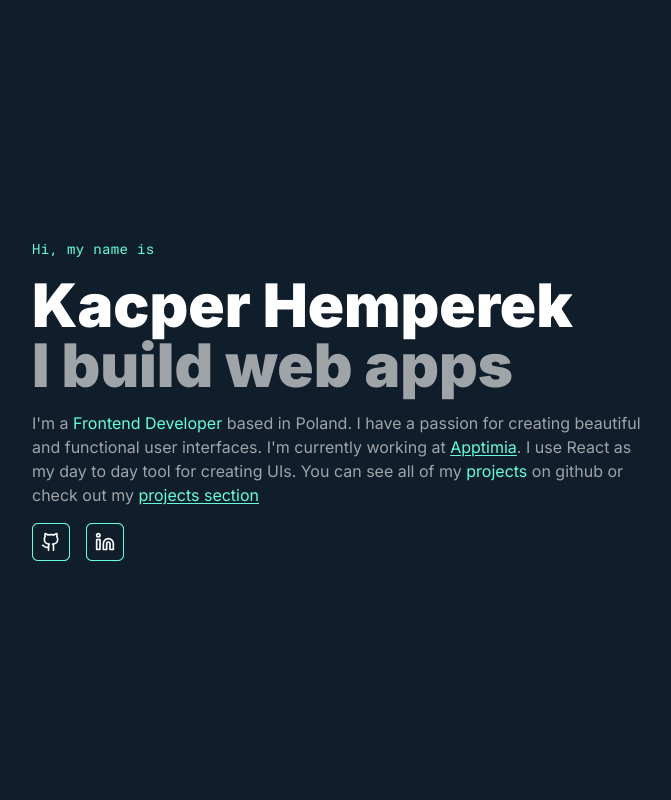
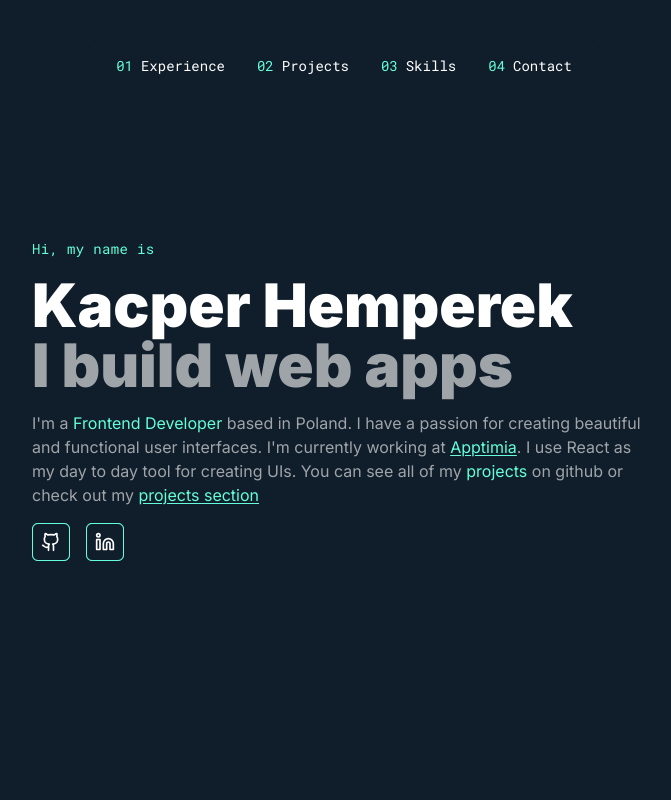
Before and after one commit to KacperHemperek/portfolio, a Next.js app: page / in a window 1280 px wide. Shown: the top 800 px of the page, without its empty margins (296-967 px from the left). Built offline with nearby package versions, Linux system fonts and the light colour scheme.

Commit message:
feat: add desktop navigation

```diff
--- a/src/app/layout.tsx
+++ b/src/app/layout.tsx
@@ -1,7 +1,7 @@
 import type { Metadata } from 'next';
 import { Inter, Roboto_Mono } from 'next/font/google';
 import './globals.css';
-import MobileNavbar from '~/components/navbar';
+import { Navbar } from '~/components/navbar';
 
 const inter = Inter({ subsets: ['latin'] });
 
@@ -26,7 +26,7 @@ export default function RootLayout({
   return (
     <html lang='en' className='scroll-smooth bg-background text-white'>
       <body className={`${inter.className} ${roboto.variable}`}>
-        <MobileNavbar />
+        <Navbar />
         {children}
       </body>
     </html>
--- a/src/components/navbar.tsx
+++ b/src/components/navbar.tsx
@@ -6,17 +6,19 @@ import { cn } from '~/utils/cn';
 import Link from 'next/link';
 import { links } from '~/content/nav-links';
 
-export default function MobileNavbar() {
+function useNavigationMenu() {
   const [isMenuOpen, setIsMenuOpen] = useState(false);
-  const [scrollOffset, setScrollOffset] = useState(0);
+  const [prevScrollY, setPrevScrollY] = useState(0);
 
   useEffect(() => {
     if (!isMenuOpen) document.body.style.overflow = 'auto';
     else document.body.style.overflow = 'hidden';
+  }, [isMenuOpen]);
 
-    function handleScroll(e: Event) {
-      const topScroll = window.scrollY;
-      setScrollOffset(topScroll);
+  useEffect(() => {
+    function handleScroll() {
+      const currentScrollY = window.scrollY;
+      setPrevScrollY(currentScrollY);
     }
 
     window.addEventListener('scroll', handleScroll);
@@ -24,7 +26,116 @@ export default function MobileNavbar() {
     return () => {
       window.removeEventListener('scroll', handleScroll);
     };
-  }, [isMenuOpen]);
+  }, []);
+
+  return {
+    isMenuOpen,
+    setIsMenuOpen,
+    scrollOffset: prevScrollY,
+  };
+}
+
+function useScrollDirection(offset: number = 5) {
+  const [scrollDirection, setScrollDirection] = useState<'up' | 'down'>('up');
+
+  useEffect(() => {
+    let lastScrollY = window.scrollY;
+
+    const updateScrollDirection = () => {
+      const scrollY = window.scrollY;
+      const direction = scrollY > lastScrollY ? 'down' : 'up';
+      if (
+        direction !== scrollDirection &&
+        (scrollY - lastScrollY > offset || scrollY - lastScrollY < -offset)
+      ) {
+        setScrollDirection(direction);
+      }
+      lastScrollY = scrollY > 0 ? scrollY : 0;
+    };
+    window.addEventListener('scroll', updateScrollDirection);
+    return () => {
+      window.removeEventListener('scroll', updateScrollDirection);
+    };
+  }, [scrollDirection, offset]);
+
+  return scrollDirection;
+}
+
+function DesktopNavbar() {
+  const { scrollOffset } = useNavigationMenu();
+  const scrollDirection = useScrollDirection();
+  const [hoveredIndex, setHoveredIndex] = useState(-1);
+  const showNavBackground = scrollOffset >= 100;
+
+  const linkTextVariants = {
+    hovered: {
+      color: 'rbg(var(--primary-color))',
+    },
+    unhovered: {
+      color: 'white',
+    },
+  };
+
+  const linkUnderlineVariants = {
+    hovered: {
+      width: '100%',
+    },
+    unhovered: {
+      width: 0,
+    },
+  };
+
+  return (
+    <div className='fixed top-8 z-50 hidden w-screen justify-center lg:flex'>
+      <motion.nav
+        className='flex gap-8 rounded-full px-8 py-6'
+        animate={{
+          backgroundColor: showNavBackground
+            ? 'rgba(var(--bg-muted-color))'
+            : 'rgba(var(--bg-color))',
+          boxShadow: showNavBackground ? '0 0 10px 0 rgba(0, 0, 0, 0.25)' : '',
+          y: scrollDirection === 'up' ? 0 : -200,
+        }}
+        transition={{
+          y: {
+            type: 'spring',
+            stiffness: 100,
+            damping: 10,
+            mass: 0.5,
+          },
+        }}
+      >
+        {links.map((link, index) => (
+          <Link
+            href={link.url}
+            key={`navbar__link__${link.url}__${link.label}`}
+          >
+            <motion.div
+              className='-mb-1 flex flex-col text-center font-roboto text-sm'
+              onHoverStart={() => setHoveredIndex(index)}
+              onHoverEnd={() => setHoveredIndex(-1)}
+              animate={hoveredIndex === index ? 'hovered' : 'unhovered'}
+            >
+              <div>
+                <span className='pr-2 text-primary'>{`0${index + 1}`}</span>
+                <motion.span variants={linkTextVariants}>
+                  {link.label}
+                </motion.span>
+              </div>
+              <motion.div
+                className='border-t-2 border-primary'
+                variants={linkUnderlineVariants}
+              />
+            </motion.div>
+          </Link>
+        ))}
+      </motion.nav>
+    </div>
+  );
+}
+
+function MobileNavbar() {
+  const { isMenuOpen, setIsMenuOpen, scrollOffset } = useNavigationMenu();
 
   return (
     <div className='lg:hidden'>
@@ -43,13 +154,13 @@ export default function MobileNavbar() {
         className='fixed inset-0 z-40 flex items-center justify-center bg-background-muted px-6 py-6 transition-colors'
         initial={{
           clipPath: 'circle(1.75rem at calc(100% - 3.75rem) 3.75rem)',
-          backgroundColor: 'rgba(16 29 42)',
+          backgroundColor: 'rgba(var(--bg-color))',
         }}
         animate={{
           backgroundColor:
             isMenuOpen || scrollOffset !== 0
-              ? 'rgba(17 34 64)'
-              : 'rgba(16 29 42)',
+              ? 'rgba(var(--bg-muted-color))'
+              : 'rgba(var(--bg-color))',
           clipPath: isMenuOpen
             ? 'circle(150% at calc(100% - 3.75rem) 3.75rem)'
             : 'circle(1.75rem at calc(100% - 3.75rem) 3.75rem)',
@@ -80,3 +191,12 @@ export default function MobileNavbar() {
     </div>
   );
 }
+
+export function Navbar() {
+  return (
+    <>
+      <DesktopNavbar />
+      <MobileNavbar />
+    </>
+  );
+}
```
